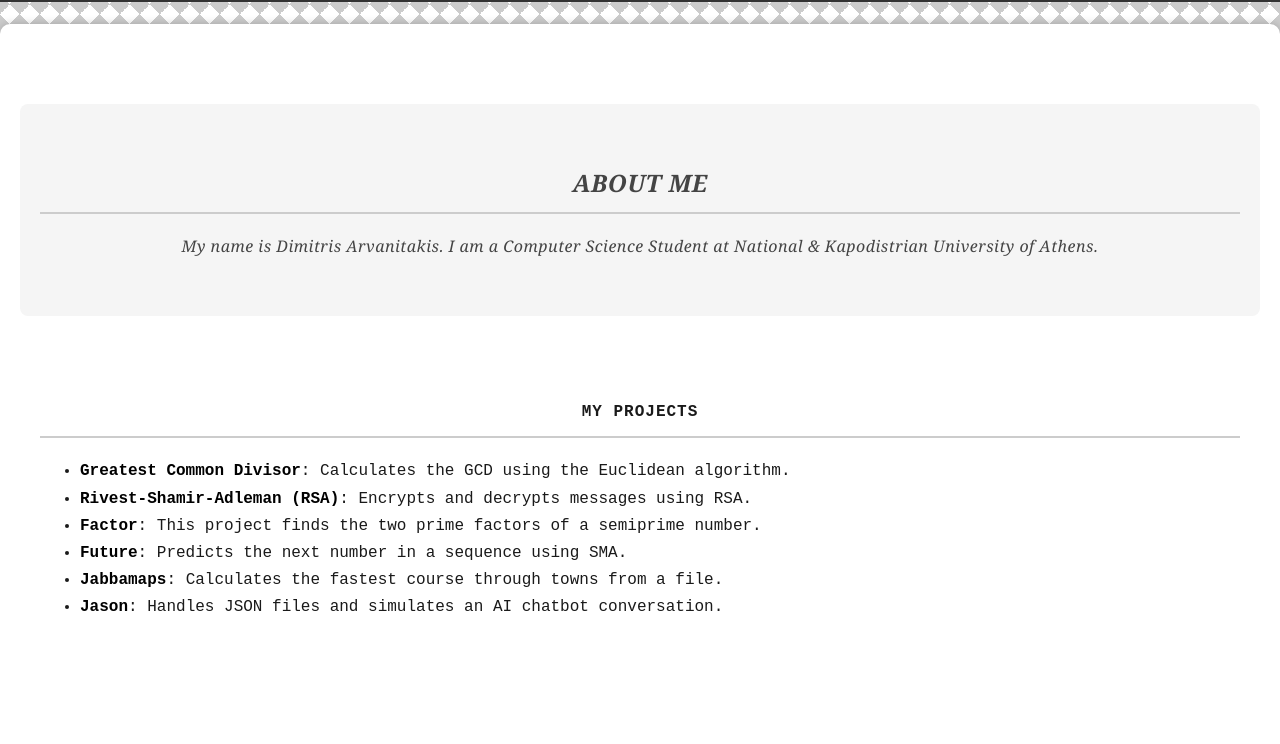
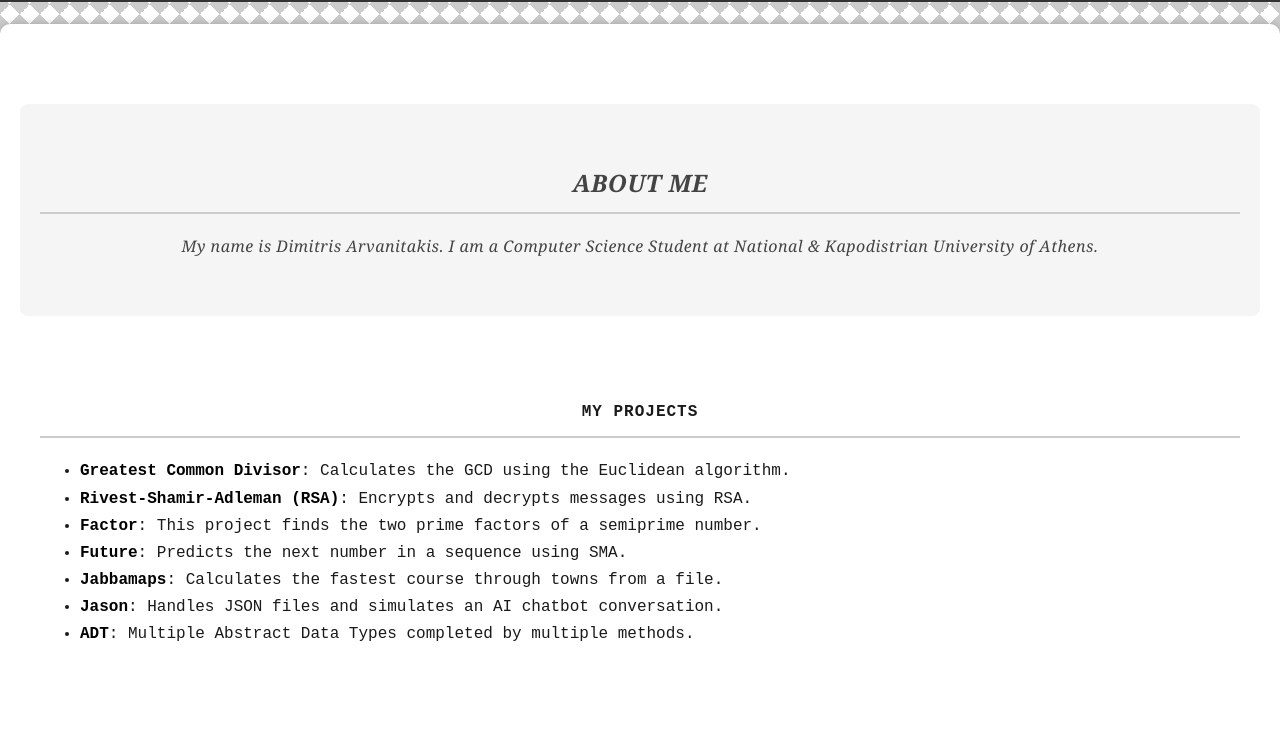
Before and after one commit to dacoden/dacoden.github.io, a plain HTML site: page index.html in a window 1280 px wide. Shown: the part 56-800 px from the top of the page. Drawn offline with Linux system fonts and the light colour scheme.

Commit message:
added a project

```diff
--- a/index.html
+++ b/index.html
@@ -36,6 +36,7 @@
                 <li><a href="https://github.com/dacoden/dacoden.github.io/tree/main/projects/future" target="_blank">Future</a>: Predicts the next number in a sequence using SMA.</li>
                 <li><a href="https://github.com/dacoden/dacoden.github.io/tree/main/projects/jabbamaps" target="_blank">Jabbamaps</a>: Calculates the fastest course through towns from a file.</li>
                 <li><a href="https://github.com/dacoden/dacoden.github.io/tree/main/projects/jason" target="_blank">Jason</a>: Handles JSON files and simulates an AI chatbot conversation.</li>
+                <li><a href="https://github.com/chatziko-k08/2025-project-2-dacoden" target="_blank">ADT</a>: Multiple Abstract Data Types completed by multiple methods.</li>
             </ul>
         </section>
 
```
